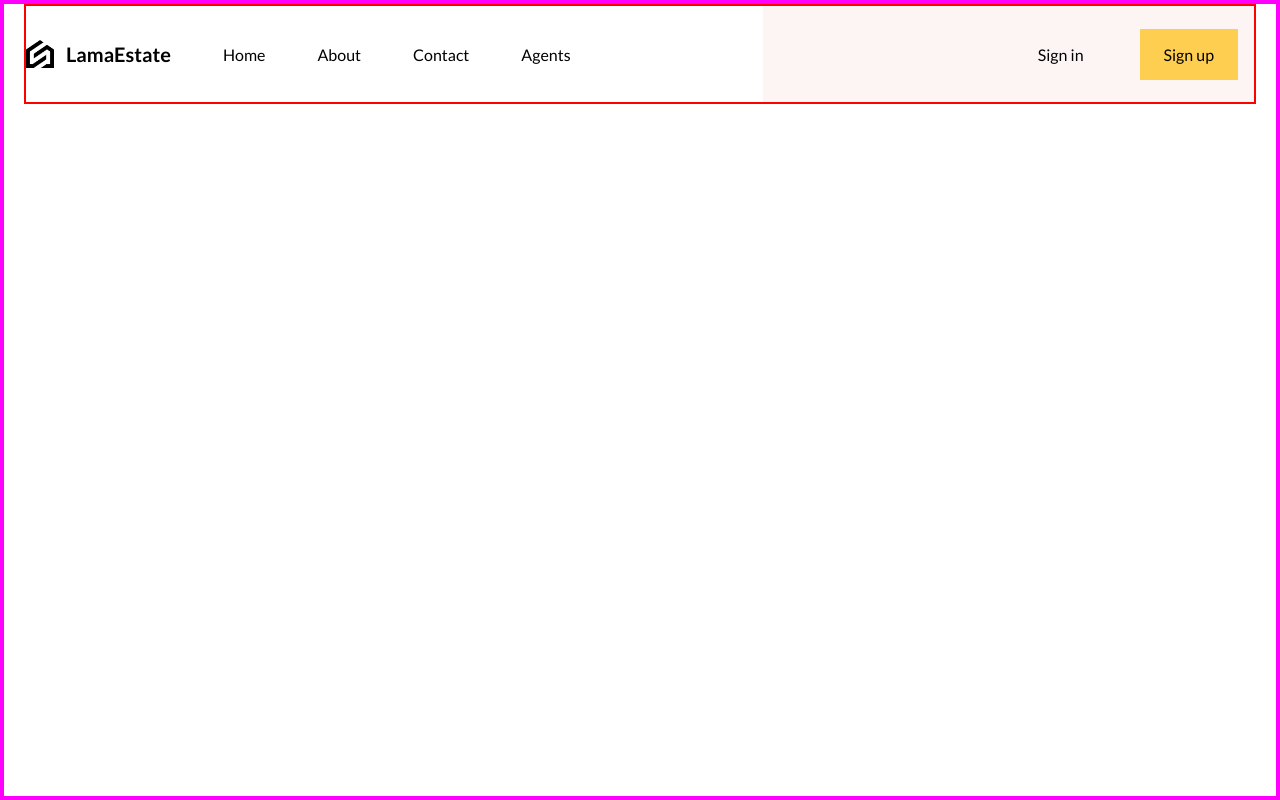
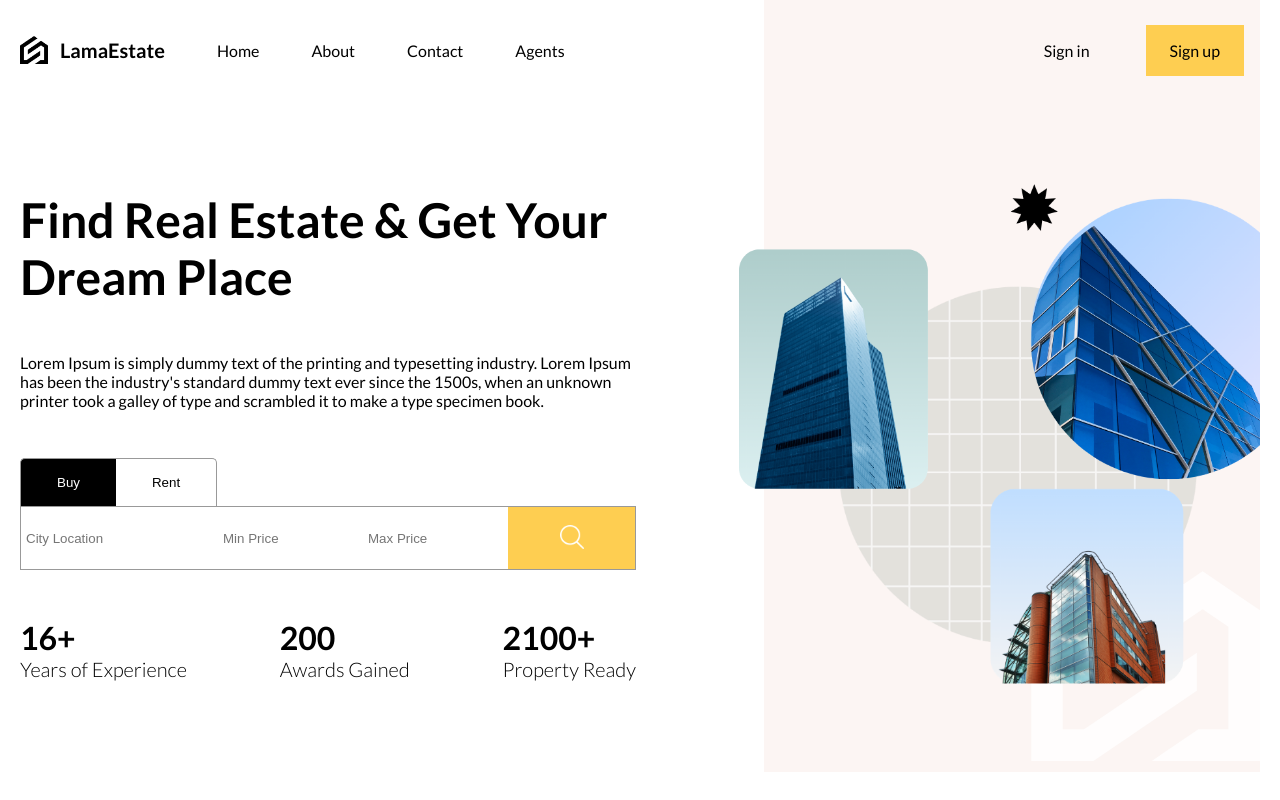
Before and after one commit to J11tendra/LamaEstate-UI, a React (Vite) app: page / in a window 1280 px wide. Shown: the top 800 px of the page. Built offline with nearby package versions, Linux system fonts and the light colour scheme.

Commit message:
feat: Add Homepage

```diff
--- a/src/App.jsx
+++ b/src/App.jsx
@@ -1,10 +1,16 @@
 import "./layout.scss";
 import Navbar from "./components/Navbar/Navbar";
+import HomePage from "./routes/homePage/homePage";
 
 function App() {
   return (
     <div className="layout">
-      <Navbar />
+      <div className="navbar">
+        <Navbar />
+      </div>
+      <div className="content">
+        <HomePage />
+      </div>
     </div>
   );
 }
--- a/src/components/Navbar/navbar.scss
+++ b/src/components/Navbar/navbar.scss
@@ -4,7 +4,7 @@ nav {
   display: flex;
   justify-content: space-between;
   align-items: center;
-  border: 2px solid red;
+  // border: 2px solid red;
   height: 6.25rem;
 
   a {
--- /dev/null
+++ b/src/components/searchBar/searchBar.jsx
@@ -0,0 +1,56 @@
+import "./searchBar.scss";
+import { useState } from "react";
+const types = ["buy", "rent"];
+
+function SearchBar() {
+  const [query, setQuery] = useState({
+    type: "buy",
+    location: "",
+    minPrice: 0,
+    maxPrice: 0,
+  });
+
+  const switchType = (val) => {
+    setQuery((prev) => ({ ...prev, type: val }));
+  };
+
+  return (
+    <div className="searchBar">
+      <div className="type">
+        {types.map((type) => (
+          <button
+            className={query.type === type ? "active" : ""}
+            key={type}
+            onClick={() => {
+              switchType(type);
+            }}
+          >
+            {type}
+          </button>
+        ))}
+      </div>
+      <form>
+        <input type="text" name="location" placeholder="City Location" />
+        <input
+          type="number"
+          name="minPrice"
+          min={0}
+          max={10000000}
+          placeholder="Min Price"
+        />
+        <input
+          type="number"
+          name="maxPrice"
+          min={0}
+          max={10000000}
+          placeholder="Max Price"
+        />
+        <button>
+          <img src="/search.png" alt="" />
+        </button>
+      </form>
+    </div>
+  );
+}
+
+export default SearchBar;
--- /dev/null
+++ b/src/components/searchBar/searchBar.scss
@@ -0,0 +1,100 @@
+@import "../../responsive.scss";
+
+.searchBar {
+  .type {
+    button {
+      padding: 1rem 2.25rem;
+      border: 0.0625rem solid #999;
+      border-bottom: none;
+      background-color: white;
+      cursor: pointer;
+      text-transform: capitalize;
+
+      &.active {
+        background-color: black;
+        color: white;
+      }
+
+      &:first-child {
+        border-top-left-radius: 0.3125rem;
+        border-right: none;
+      }
+
+      &:last-child {
+        border-top-right-radius: 0.3125rem;
+        border-left: none;
+      }
+    }
+  }
+
+  form {
+    display: flex;
+    justify-content: space-between;
+    gap: 0.3125rem;
+    height: 4rem;
+    border: 0.0625rem solid #999;
+    background-color: white;
+
+    @include sm {
+      flex-direction: column;
+      border: none;
+    }
+
+    input {
+      padding: 0 0.675rem;
+      border: none;
+      width: 12rem;
+
+      @include lg {
+        padding: 0 0.3125rem;
+
+        &:nth-child(2) {
+          width: 8.75rem;
+        }
+        &:nth-child(3) {
+          width: 8.75rem;
+        }
+      }
+
+      @include md {
+        width: 12rem;
+
+        &:nth-child(2) {
+          width: 12rem;
+        }
+        &:nth-child(3) {
+          width: 12rem;
+        }
+      }
+
+      @include sm {
+        width: auto;
+        padding: 1.25rem;
+        border: 0.0625rem solid #999;
+
+        &:nth-child(2) {
+          width: auto;
+        }
+        &:nth-child(3) {
+          width: auto;
+        }
+      }
+    }
+
+    button {
+      border: none;
+      cursor: pointer;
+      background-color: #fece51;
+      flex: 1;
+
+      @include sm {
+        padding: 0.75rem;
+      }
+
+      img {
+        width: 1.5rem;
+        height: 1.5rem;
+      }
+    }
+  }
+}
--- a/src/layout.scss
+++ b/src/layout.scss
@@ -1,7 +1,7 @@
 @import "./responsive.scss";
 
 .layout {
-  border: 4px solid magenta;
+  // border: 4px solid magenta;
   height: 100vh;
   max-width: 85rem;
   margin: 0 auto;
@@ -18,4 +18,8 @@
   @include sm {
     max-width: 40rem;
   }
+
+  .content {
+    height: calc(100vh - 8rem);
+  }
 }
--- /dev/null
+++ b/src/routes/homePage/homePage.jsx
@@ -0,0 +1,40 @@
+import "./homePage.scss";
+import SearchBar from "../../components/searchBar/searchBar";
+
+function HomePage() {
+  return (
+    <div className="homePage">
+      <div className="textContainer">
+        <div className="wrapper">
+          <h1 className="title">Find Real Estate & Get Your Dream Place</h1>
+          <p>
+            Lorem Ipsum is simply dummy text of the printing and typesetting
+            industry. Lorem Ipsum has been the industry's standard dummy text
+            ever since the 1500s, when an unknown printer took a galley of type
+            and scrambled it to make a type specimen book.
+          </p>
+          <SearchBar />
+          <div className="boxes">
+            <div className="box">
+              <h1>16+</h1>
+              <h2>Years of Experience</h2>
+            </div>
+            <div className="box">
+              <h1>200</h1>
+              <h2>Awards Gained</h2>
+            </div>
+            <div className="box">
+              <h1>2100+</h1>
+              <h2>Property Ready</h2>
+            </div>
+          </div>
+        </div>
+      </div>
+      <div className="imgContainer">
+        <img src="/bg.png" alt="" />
+      </div>
+    </div>
+  );
+}
+
+export default HomePage;
--- /dev/null
+++ b/src/routes/homePage/homePage.scss
@@ -0,0 +1,81 @@
+@import "../../responsive.scss";
+
+.homePage {
+  display: flex;
+  height: 100%;
+
+  .textContainer {
+    flex: 3;
+
+    .wrapper {
+      padding-right: 8rem;
+      display: flex;
+      flex-direction: column;
+      justify-content: center;
+      gap: 3rem;
+      height: 100%;
+
+      @include md {
+        padding: 0;
+      }
+
+      @include sm {
+        justify-content: flex-start;
+      }
+
+      .title {
+        font-size: 4rem;
+
+        @include lg {
+          font-size: 3rem;
+        }
+      }
+
+      .boxes {
+        display: flex;
+        justify-content: space-between;
+
+        @include sm {
+          display: none;
+        }
+
+        .box {
+          h1 {
+            font-size: 2.25rem;
+
+            @include lg {
+              font-size: 2rem;
+            }
+          }
+
+          h2 {
+            font-size: 1.25rem;
+            font-weight: 300;
+          }
+        }
+      }
+    }
+  }
+
+  .imgContainer {
+    display: flex;
+    align-items: center;
+    flex: 2;
+    background-color: #fcf5f3;
+    position: relative;
+
+    @include md {
+      display: none;
+    }
+
+    img {
+      position: absolute;
+      right: 0;
+      width: 115%;
+
+      @include lg {
+        width: 105%;
+      }
+    }
+  }
+}
```
